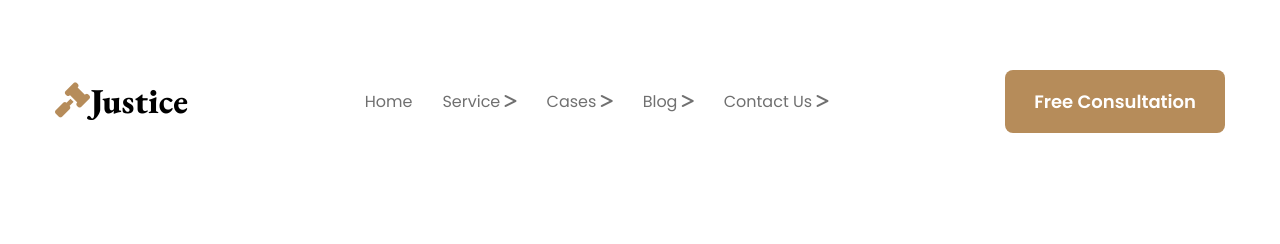
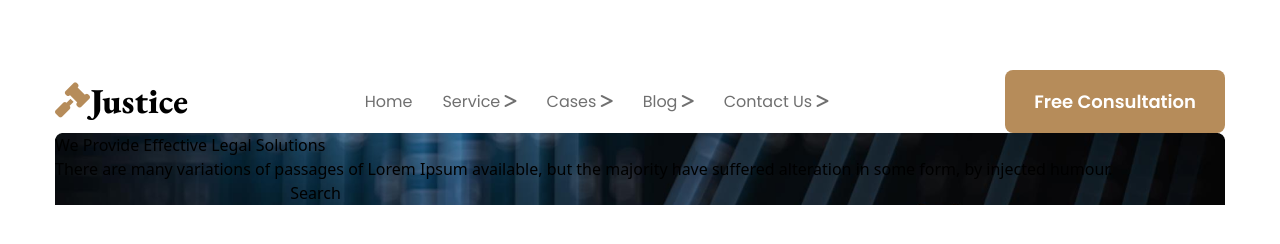
Before and after one commit to Shadhin282/legal-solution-resources, a plain HTML site: page index.html in a window 1280 px wide. Drawn offline with nearby package versions, Linux system fonts and the light colour scheme.

Commit message:
add banner content

```diff
--- a/index.html
+++ b/index.html
@@ -32,6 +32,14 @@
                 Free Consultation
             </button>
         </nav>
+        <div class="bg-[url('./images/banner.png')] bg-blend-darken">
+            <h1>We Provide Effective Legal Solutions</h1>
+            <p>There are many variations of passages of Lorem Ipsum available, but the majority have suffered alteration in some form, by injected humour.</p>
+            <form>
+                <input type="search" name="search" id="">
+                <button name="search">Search</button>
+            </form>
+        </div>
     </header>
 </body>
 </html>
```
